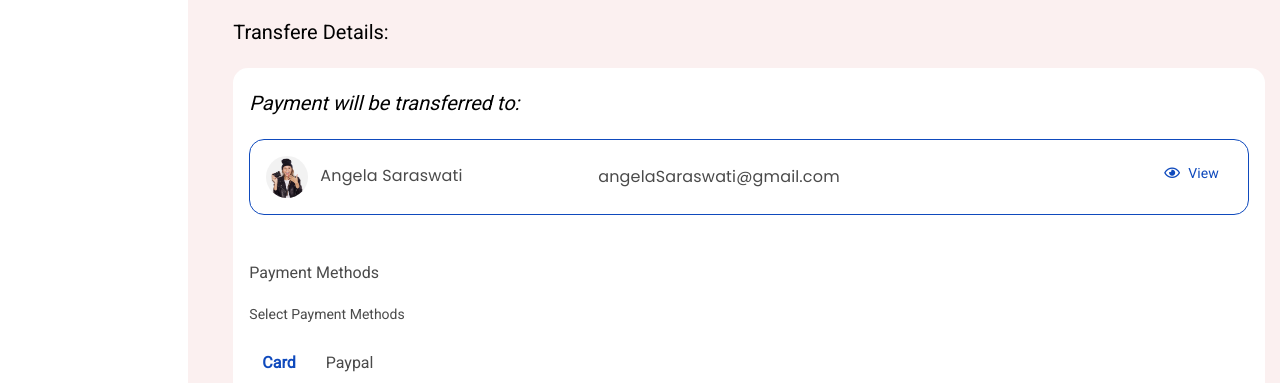
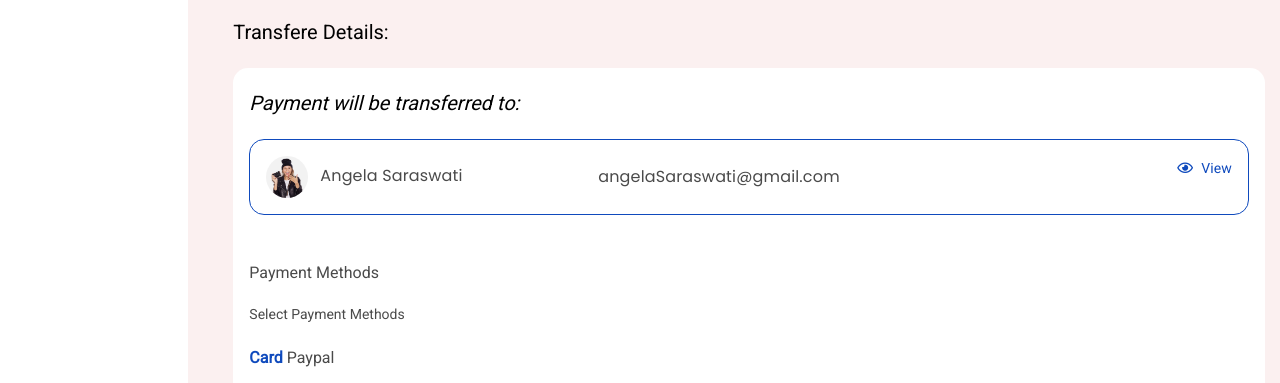
Before and after one commit to noura02/online-course, a plain HTML site: page index.html in a window 1280 px wide. Both pictures are taken after a click on the link "Transfere". Shown: the part 369-752 px from the top of the page. Drawn offline with Linux system fonts and the light colour scheme.

Commit message:
Update index.html

```diff
--- a/index.html
+++ b/index.html
@@ -186,8 +186,8 @@
            </div>
            <div class="col-md-4">
             <div class="btns py-2 text-lg-right">
-                <a class="btn my-auto bg-transparent" type="button" ><i class="far fa-eye mr-2"></i>View</a>
-                <a class="btn bg-transparent" type="button" id="transBtn"><i class="fas fa-wallet mr-2"></i>Transfere</a>
+                <a class="" type="button" ><i class="far fa-eye mr-2"></i>View</a>
+                <a class="" type="button" id="transBtn"><i class="fas fa-wallet mr-2"></i>Transfere</a>
             </div>
            </div>
 
@@ -216,7 +216,7 @@
                        </div>
                        <div class="col-md-4">
                         <div class="btns py-2 text-lg-right">
-                            <a class="btn my-auto bg-transparent" type="button" ><i class="far fa-eye mr-2"></i>View</a>
+                            <a class="" type="button" ><i class="far fa-eye mr-2"></i>View</a>
                         </div>
                        </div>
 
@@ -226,8 +226,8 @@
              <div class="payment-methods ">
                  <h5>Payment Methods</h5>
                  <h6 class="my-4">Select Payment Methods</h6>
-                 <a class="btn bg-transparent" id="cardBtn" type="button">Card</a>
-                 <a class="btn bg-transparent" id="paypalBtn" type="button">Paypal</a>
+                 <a class="" id="cardBtn" type="button">Card</a>
+                 <a class="" id="paypalBtn" type="button">Paypal</a>
 
 <!-------------card payment---------------->
                  <div class="card-payment  py-3 ">
```
